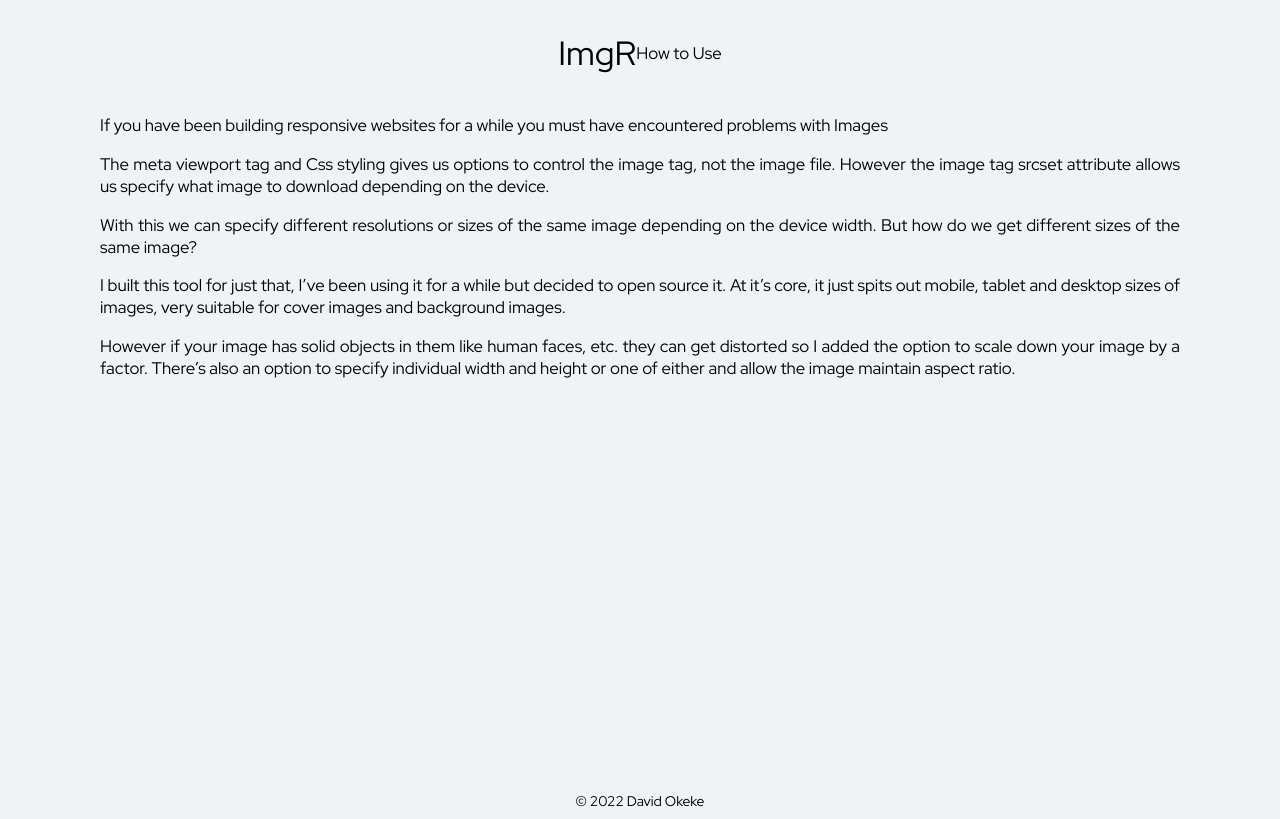
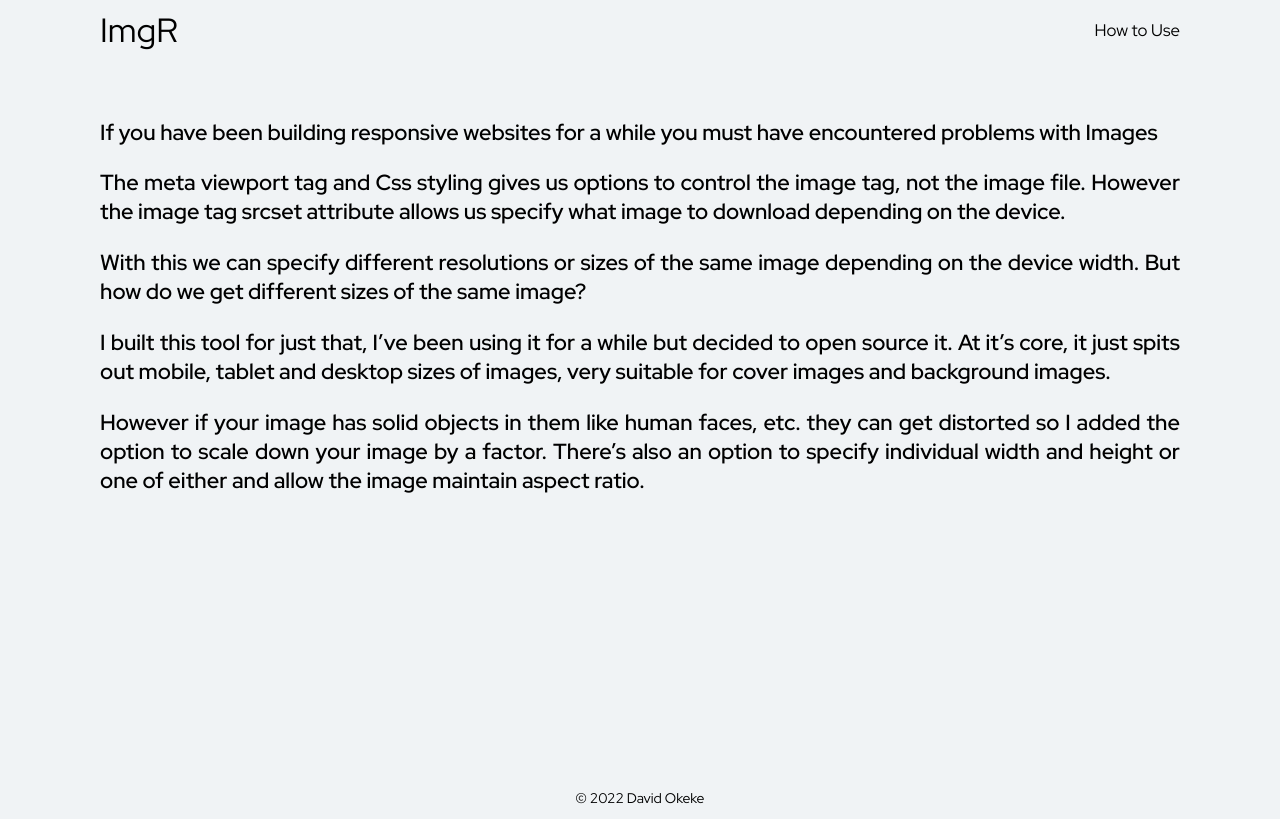
Before and after one commit to IamDavidOkeke/ImgR, a plain HTML site: page pages/how-to-use.html in a window 1280 px wide. Drawn offline with Linux system fonts and the light colour scheme.

Commit message:
adding how to use

```diff
--- a/pages/how-to-use.html
+++ b/pages/how-to-use.html
@@ -11,25 +11,32 @@
         <link href="https://fonts.googleapis.com/css2?family=Red+Hat+Display:wght@400;600;700&display=swap" rel="stylesheet">
         <style>
             body{
-                display: grid;
-                grid-template-rows:repeat(9, 1fr) ;
+               display: flex;
+               flex-direction: column;
+               height: 100vh;
             }
             article{
-                grid-row: 2/9;
+                flex: 1 0 auto ;
+            }
+            article >section{
                 text-align: justify;
+                font-size: 1.3em;
+                padding-top: 2em;
+                font-weight: 600;
             }
-            header{
-                display: flex;
+            footer{
+                flex-shrink: 0 ;
             }
         </style>
     </head>
     <body>
+
+        <article>
             <header>
-            <div class="logo">ImgR</div>
+                <a href="../index.html" class="logo">ImgR</a>
                 <a>How to Use</a>
             </header>
-        <article>
-
+            <section>
                 <p>If you have been building responsive websites for a while you must have encountered problems with Images</p>
                 <p>The meta viewport tag and Css styling gives us options to control the image tag, not the image file.
                 However the image tag srcset attribute allows us specify what image to download depending on the device.</p>
@@ -37,7 +44,7 @@
 
                 <p>I built this tool for just that, I’ve been using it for a while but decided to open source it. At it’s core, it just spits out mobile, tablet and desktop sizes of images, very suitable for cover images and background images.</p>
                 <p> However if your image has solid objects in them like human faces, etc. they can get distorted so I added the option to scale down your image by a factor. There’s also an option to specify individual width and height or one of either and allow the image maintain aspect ratio.</p>
-
+            </section>
         </article>
         <footer>
             <small>&copy; 2022 David Okeke </small>
--- a/styles/main.css
+++ b/styles/main.css
@@ -21,6 +21,10 @@ body{
 body > *{
     max-width: 1080px;
     margin: 0 auto;
+}
+a{
+    color: black;
+    text-decoration: none;
 }
 header{
     display: flex;
```
Also changed, not shown: index.html (+3 -3 lines), styles/download.jpeg (deleted). Lines whose indentation alone changed are shown as unchanged.
